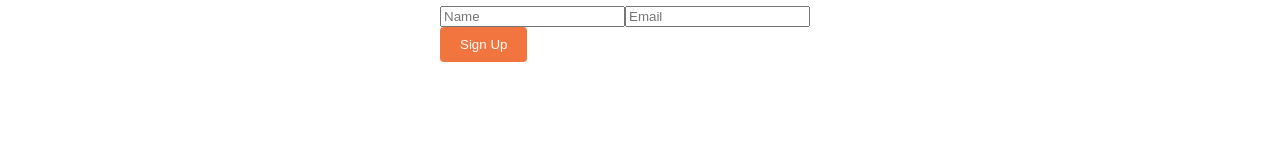
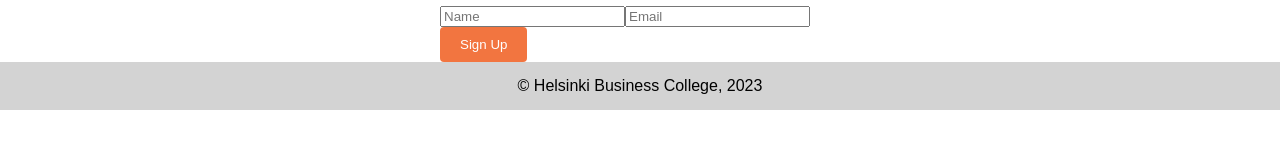
Before and after one commit to Summer-Project-HBC/clientsiderepo, a React (Create React App) app: page /browse/1 in a window 1280 px wide. Shown: the part 186-334 px from the top of the page. Built offline with nearby package versions, Linux system fonts and the light colour scheme; no server answers.

Commit message:
adding footer

```diff
--- a/src/App.js
+++ b/src/App.js
@@ -1,6 +1,7 @@
 import React from "react";
 import { BrowserRouter, Routes, Route } from "react-router-dom";
 import Navbar from "./components/Navbar";
+import Footer from "./components/Footer"
 import AddEvent from "./pages/AddEvent";
 import BrowseEvents from "./pages/BrowseEvents";
 import EventPage from "./pages/EventPage";
@@ -22,6 +23,7 @@ function App() {
           <Route path="/https://www.bc.fi/" />
           <Route path="/browse/:individualevent" element={<EventPage />} />
         </Routes>
+        <Footer />
       </BrowserRouter>
     </div>
 
--- /dev/null
+++ b/src/components/Footer.css
@@ -0,0 +1,7 @@
+.footer {
+  background-color: lightgrey;
+  height: 3rem;
+  display: flex;
+  justify-content: center;
+  align-items: center;
+}
--- /dev/null
+++ b/src/components/Footer.js
@@ -0,0 +1,12 @@
+import React from 'react';
+import './Footer.css';
+
+const Footer = () => {
+  return (
+    <div className='footer'>
+      <p>&copy; Helsinki Business College, 2023</p>
+    </div>
+  );
+};
+
+export default Footer;
```
